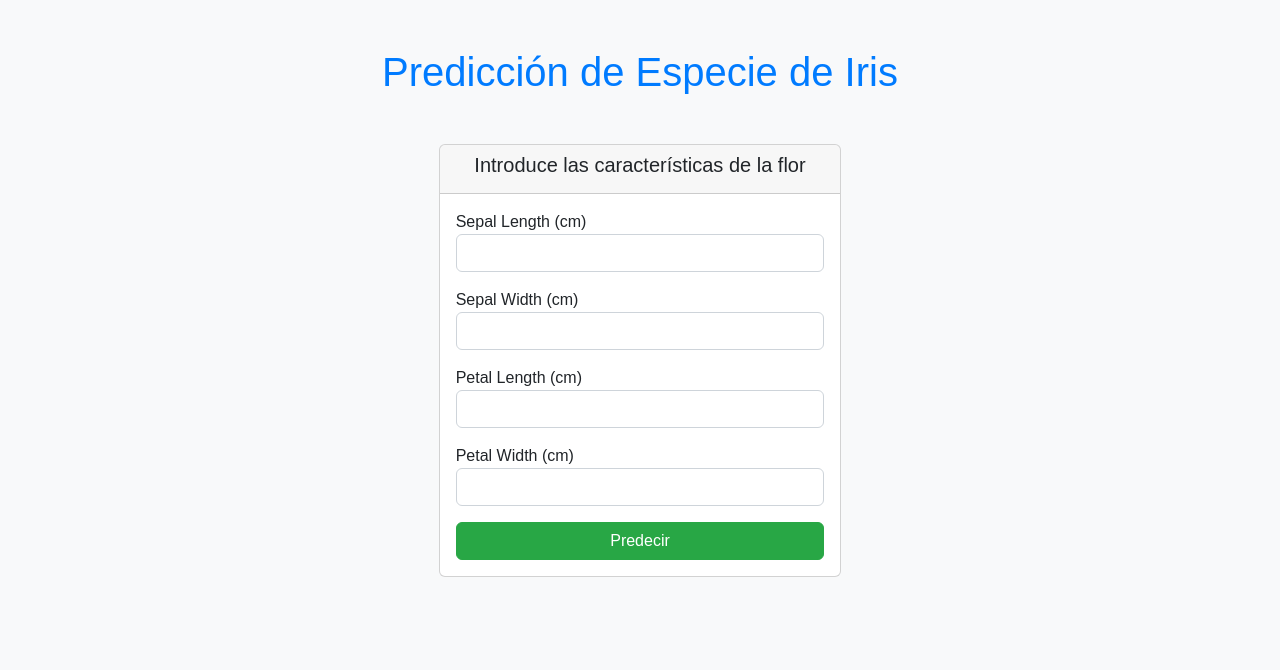
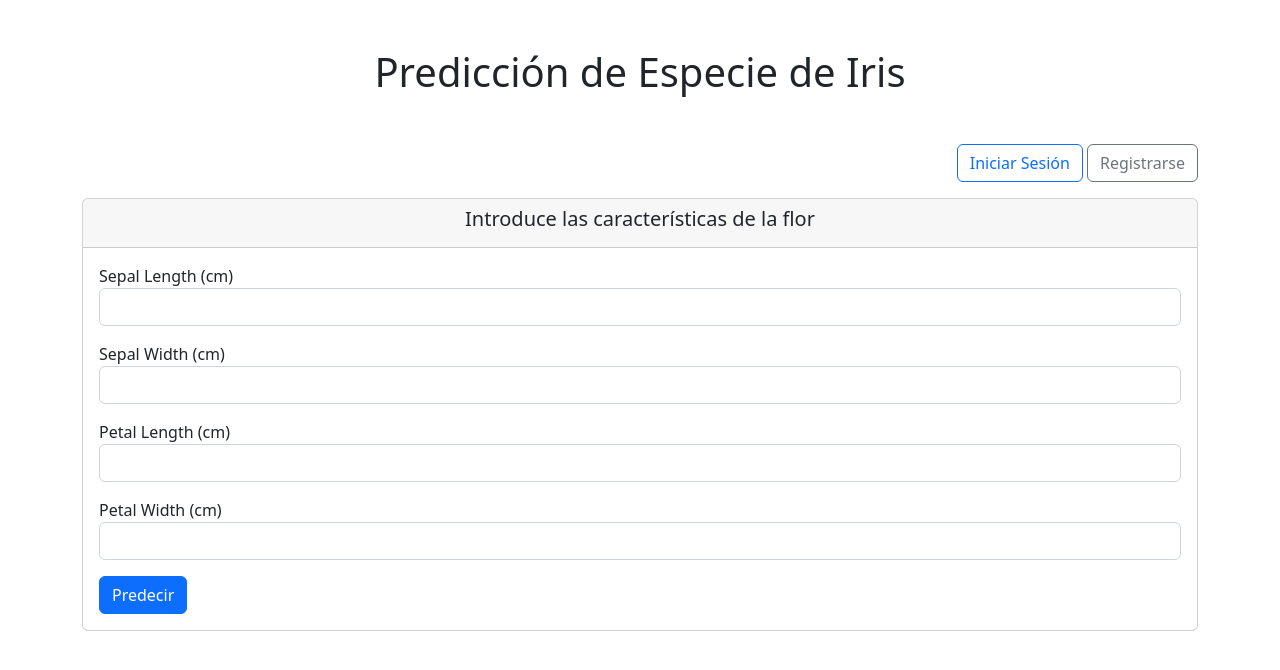
Before and after one commit to jirivchi1/iris, a Flask app: template templates/index.html in a window 1280 px wide. Shown: the top 670 px of the page. Run offline with Flask 3, Linux system fonts and the light colour scheme; the template is opened without the code that fills it, so the values that code supplies are empty; parts of the project's set-up code (start-up, migrations or seed data) failed here and were passed over.

Commit message:
Update index.html

```diff
--- a/templates/index.html
+++ b/templates/index.html
@@ -6,91 +6,42 @@
     <meta name="viewport" content="width=device-width, initial-scale=1.0">
     <title>Iris Species Prediction</title>
     <link href="https://cdn.jsdelivr.net/npm/bootstrap@5.2.0-beta1/dist/css/bootstrap.min.css" rel="stylesheet" integrity="sha384-0evHe/X+R7YkIZDRvuzKMRqM+OrBnVFBL6DOitfPri4tjfHxaWutUpFmBp4vmVor" crossorigin="anonymous">
-
-    <!-- Añadir estilos personalizados -->
-    <style>
-        body {
-            background-color: #f8f9fa; /* Un gris claro */
-            font-family: 'Arial', sans-serif;
-        }
-        h1 {
-            color: #007bff; /* Color azul de Bootstrap */
-        }
-        .btn-primary {
-            background-color: #28a745; /* Cambiar el botón a verde */
-            border-color: #28a745;
-        }
-        .btn-primary:hover {
-            background-color: #218838;
-            border-color: #1e7e34;
-        }
-        #loading-spinner {
-            display: none; /* Ocultar por defecto */
-        }
-    </style>
 </head>
 <body>
-    <div class="container-fluid">
+    <div class="container">
         <h1 class="text-center mt-5 mb-5">Predicción de Especie de Iris</h1>
 
-        <div class="row justify-content-center">
-            <div class="col-md-6 col-lg-4">
+        <!-- Mostrar botones de Login y Signup -->
+        <div class="text-end mb-3">
+            <a href="/login" class="btn btn-outline-primary">Iniciar Sesión</a>
+            <a href="/signup" class="btn btn-outline-secondary">Registrarse</a>
+        </div>
+
         <div class="card">
             <div class="card-header">
                 <h5 class="text-center">Introduce las características de la flor</h5>
             </div>
             <div class="card-body">
                 <form action="/predict" method="POST">
-                            <div class="mb-3">
-                                <label for="sepal_length">Sepal Length (cm)</label>
-                                <input type="number" step="0.01" class="form-control" name="sepal_length" required>
-                            </div>
-                            <div class="mb-3">
-                                <label for="sepal_width">Sepal Width (cm)</label>
-                                <input type="number" step="0.01" class="form-control" name="sepal_width" required>
-                            </div>
-                            <div class="mb-3">
-                                <label for="petal_length">Petal Length (cm)</label>
-                                <input type="number" step="0.01" class="form-control" name="petal_length" required>
-                            </div>
-                            <div class="mb-3">
-                                <label for="petal_width">Petal Width (cm)</label>
-                                <input type="number" step="0.01" class="form-control" name="petal_width" required>
-                            </div>
-                            <button class="btn btn-primary w-100" type="submit">Predecir</button>
+                    <label>Sepal Length (cm)</label>
+                    <input type="number" step="0.01" class="form-control mb-3" name="sepal_length" required>
+                    <label>Sepal Width (cm)</label>
+                    <input type="number" step="0.01" class="form-control mb-3" name="sepal_width" required>
+                    <label>Petal Length (cm)</label>
+                    <input type="number" step="0.01" class="form-control mb-3" name="petal_length" required>
+                    <label>Petal Width (cm)</label>
+                    <input type="number" step="0.01" class="form-control mb-3" name="petal_width" required>
+                    <button class="btn btn-primary" type="submit">Predecir</button>
                 </form>
-
-                        <!-- Spinner de carga -->
-                        <div id="loading-spinner" class="text-center mt-3">
-                            <div class="spinner-border text-primary" role="status">
-                                <span class="visually-hidden">Procesando...</span>
-                            </div>
-                        </div>
-                    </div>
-                </div>
             </div>
         </div>
 
-        <!-- Mostrar predicción si está disponible -->
         {% if prediction %}
-        <div class="row justify-content-center mt-5">
-            <div class="col-md-6">
-                <div class="alert alert-success" role="alert">
+        <div class="alert alert-success mt-5" role="alert">
             <h4 class="alert-heading">Resultado de la Predicción</h4>
             <p>La especie predicha es: <strong>{{ prediction }}</strong></p>
         </div>
-            </div>
-        </div>
         {% endif %}
     </div>
-
-    <script>
-        const form = document.querySelector('form');
-        const spinner = document.getElementById('loading-spinner');
-
-        form.addEventListener('submit', function() {
-            spinner.style.display = 'block'; // Muestra el spinner cuando se envía el formulario
-        });
-    </script>
 </body>
 </html>
```
Lines whose indentation alone changed are shown as unchanged.
